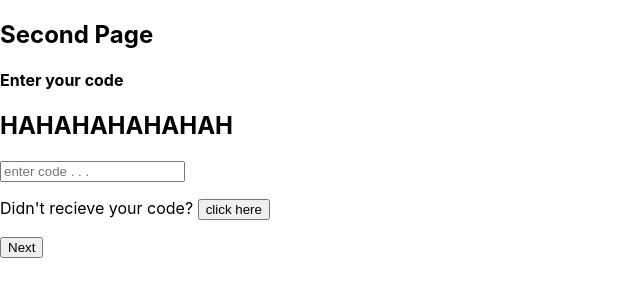
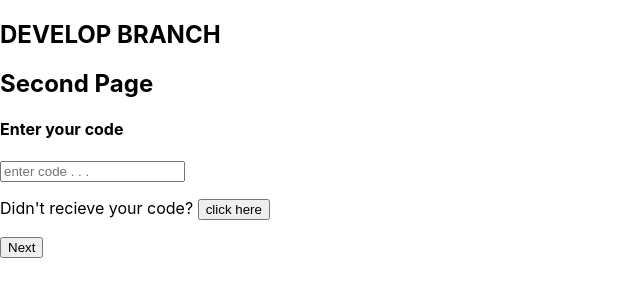
Before and after one commit to Hatemii/Nested-Forms, a React (Create React App) app: page /second in a window 1280 px wide. Shown: the top 300 px of the page, without its empty margins (0-640 px from the left). Built offline with nearby package versions, Linux system fonts and the light colour scheme.

Commit message:
DEVELOP BRANCH TEST

```diff
--- a/src/component/Second.js
+++ b/src/component/Second.js
@@ -5,10 +5,12 @@ export default class Second extends Component {
   render(){
     return(
       <div>
+        <h2>DEVELOP BRANCH</h2>
+
+
         <h2>Second Page</h2>
         <h4>Enter your code</h4>
 
-      <h2>HAHAHAHAHAHAH</h2>
 
           <input type="text" placeholder="enter code . . ."  />
 
```
